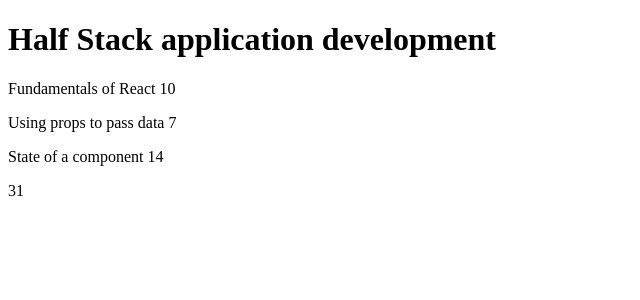
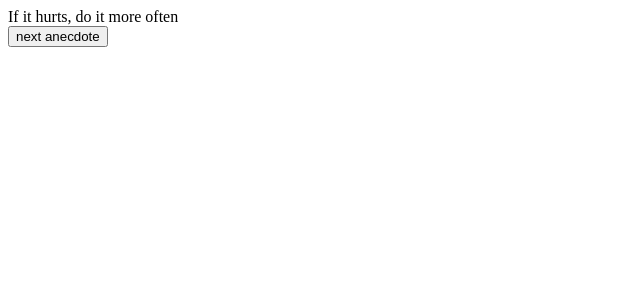
Before and after one commit to zxjlm/fullstackopen2021-exercise, a React (Create React App) app: page / in a window 1280 px wide. Shown: the top 300 px of the page, without its empty margins (0-640 px from the left). Built offline with nearby package versions, Linux system fonts and the light colour scheme.

Commit message:
feat: 1.12 finished

```diff
--- a/src/App.js
+++ b/src/App.js
@@ -1,33 +1,25 @@
-import React from "react";
-import Header from "./Header";
-import Content from "./Content";
-import Total from "./Total";
+import React, { useState } from "react";
 
 const App = () => {
-  const course = "Half Stack application development";
-  const part1 = {
-    name: "Fundamentals of React",
-    exercises: 10,
-  };
-  const part2 = {
-    name: "Using props to pass data",
-    exercises: 7,
-  };
-  const part3 = {
-    name: "State of a component",
-    exercises: 14,
+  const anecdotes = [
+    "If it hurts, do it more often",
+    "Adding manpower to a late software project makes it later!",
+    "The first 90 percent of the code accounts for the first 90 percent of the development time...The remaining 10 percent of the code accounts for the other 90 percent of the development time.",
+    "Any fool can write code that a computer can understand. Good programmers write code that humans can understand.",
+    "Premature optimization is the root of all evil.",
+    "Debugging is twice as hard as writing the code in the first place. Therefore, if you write the code as cleverly as possible, you are, by definition, not smart enough to debug it.",
+  ];
+
+  const [selected, setSelected] = useState(0);
+
+  const changeSeletedHandler = () => {
+    setSelected(Math.floor(Math.random() * anecdotes.length));
   };
 
   return (
     <div>
-      <Header course={course}></Header>
-      <Content part={part1}></Content>
-      <Content part={part2}></Content>
-      <Content part={part3}></Content>
-
-      <Total total_exer={part1.exercises + part2.exercises + part3.exercises}>
-        Number of exercises
-      </Total>
+      <div>{anecdotes[selected]}</div>
+      <button onClick={changeSeletedHandler}>next anecdote</button>
     </div>
   );
 };
--- a/src/Content.js
+++ /dev/null
@@ -1,11 +0,0 @@
-import React from "react";
-
-const Content = (props) => {
-  return (
-    <p>
-      {props.part.name} {props.part.exercises}
-    </p>
-  );
-};
-
-export default Content;
--- a/src/Header.js
+++ /dev/null
@@ -1,7 +0,0 @@
-import React from "react";
-
-const Header = (props) => {
-  return <h1>{props.course}</h1>;
-};
-
-export default Header;
--- a/src/Total.js
+++ /dev/null
@@ -1,7 +0,0 @@
-import React from "react";
-
-const Total = (props) => {
-  return <p>{props.total_exer}</p>;
-};
-
-export default Total;
```
